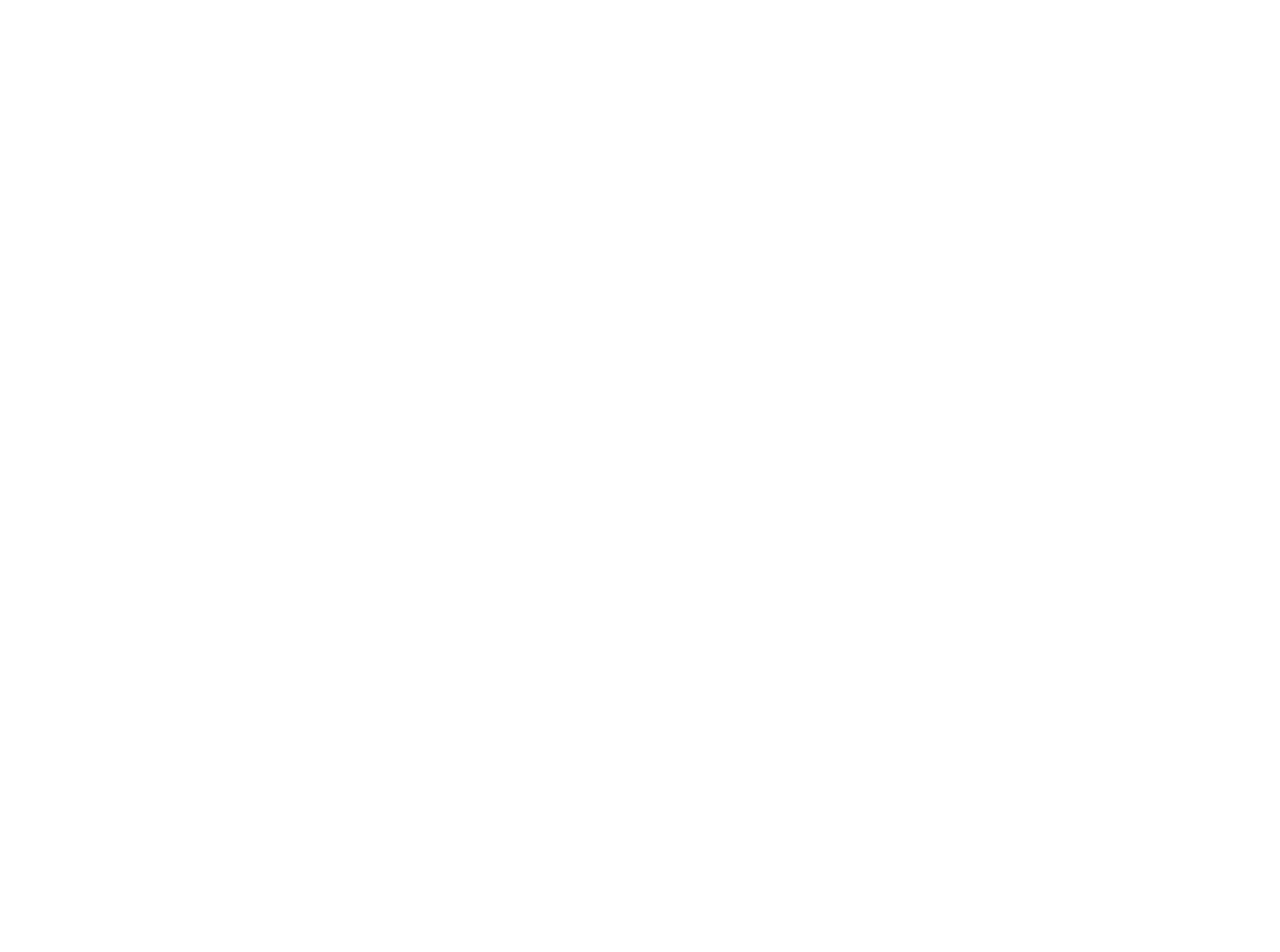
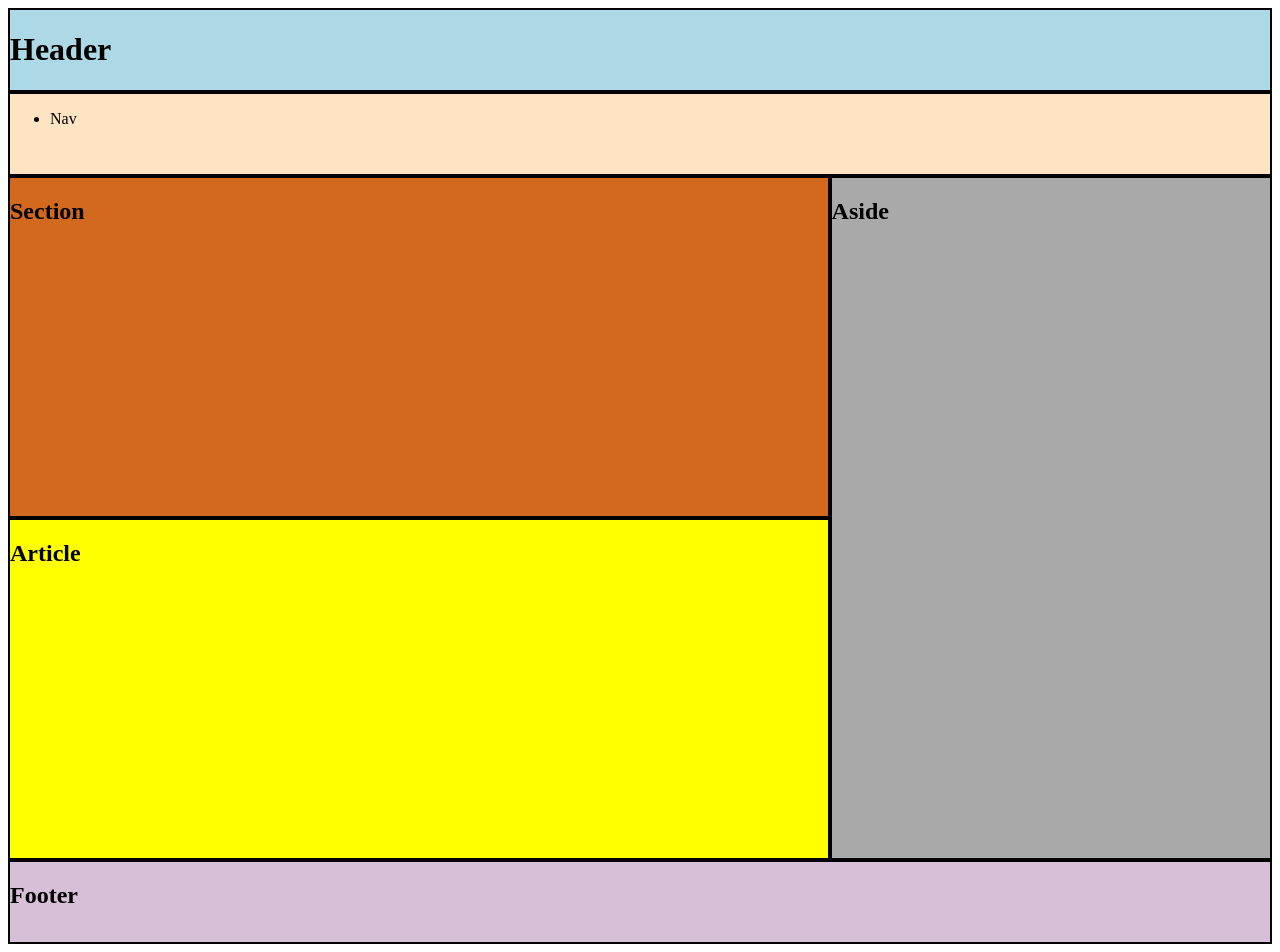
Before and after one commit to cgespi/github-practice, a plain HTML site: page index.html in a window 1280 px wide. Before the commit the page ends 800 px from the top, so only its background shows below. Drawn offline with Linux system fonts and the light colour scheme.

Commit message:
Added semantic elements to index.html and styles

```diff
--- a/css/styles.css
+++ b/css/styles.css
@@ -0,0 +1,52 @@
+header, nav, footer {
+    height: 80px;
+}
+
+.border {
+    border: 2px solid black;
+}
+
+.float-left {
+    float: left;
+}
+
+#section_article_column {
+    width: 65%;
+}
+
+#aside_column {
+    width: 35%;
+}
+
+section, article {
+    height: 338px;
+}
+
+aside {
+    height: 680px;
+}
+
+header {
+    background-color: lightblue;
+}
+
+nav {
+    background-color: bisque;
+}
+
+section {
+    background-color: chocolate;
+}
+
+article {
+    background-color: yellow;
+}
+
+aside {
+    background-color: darkgray;
+}
+
+footer {
+    clear: left;
+    background-color: thistle;
+}
--- a/index.html
+++ b/index.html
@@ -8,6 +8,31 @@
     <title>Github Practice</title>
 </head>
 <body>
-
+    <header class="border">
+        <h1>Header</h1>
+    </header>
+    <nav class="border">
+        <ul>
+            <li>Nav</li>
+        </ul>
+    </nav>
+    <main>
+        <div class="float-left" id="section_article_column">
+            <section class="border">
+                <h2>Section</h2>
+            </section>
+            <article class="border">
+                <h2>Article</h2>
+            </article>
+        </div>
+        <div class="float-left" id="aside_column">
+            <aside class="border">
+                <h2>Aside</h2>
+            </aside>
+        </div>
+    </main>
+    <footer class="border">
+        <h2>Footer</h2>
+    </footer>
 </body>
 </html>
```
